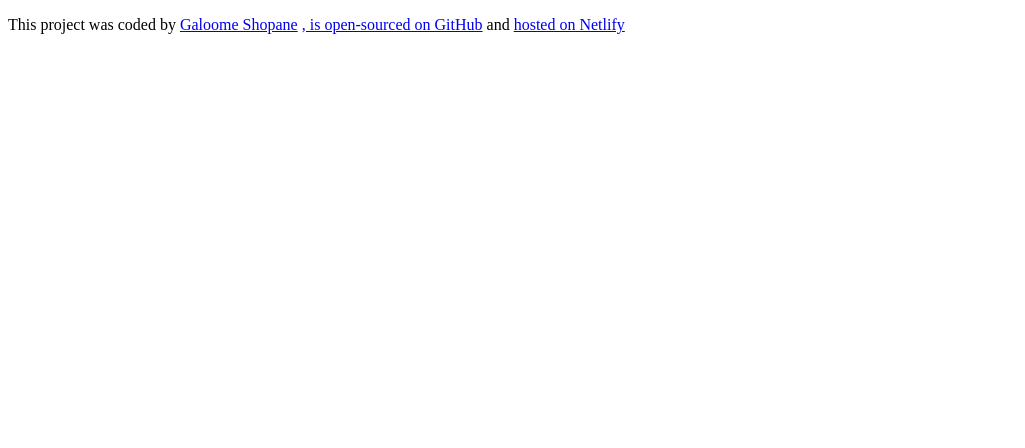
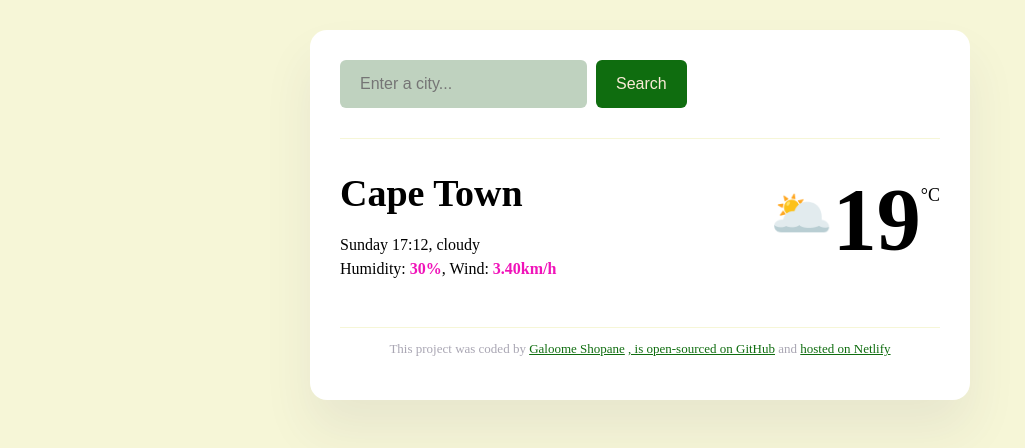
Before and after one commit to Shalommy/weatherforecast, a plain HTML site: page index.html in a window 1280 px wide. Shown: the whole page, without its empty margins (0-1025 px from the left). Drawn offline with Linux system fonts and the light colour scheme.

Commit message:
added javascript

```diff
--- a/index.html
+++ b/index.html
@@ -3,10 +3,42 @@
 <head>
     <meta charset="UTF-8">
     <meta name="viewport" content="width=device-width, initial-scale=1.0">
+    <link rel="preconnect" href="https://fonts.googleapis.com" />
+    <link rel="preconnect" href="https://fonts.gstatic.com" crossorigin />
+    <link
+      href="https://fonts.googleapis.com/css2?family=Roboto:ital,wght@0,100;0,400;0,500;0,700;0,900;1,100;1,300;1,400;1,500;1,700;1,900&display=swap"
+      rel="stylesheet"
+    />
+    <link rel="stylesheet" href="src/style.css"/>
     <title>weatherforecast
     </title>
 </head>
 <body>
+    <div class="weather-app">
+    <header>
+        <form class="search-form">
+            <input type="search" placeholder="Enter a city..." required class="search-form-input"/>
+            <input type="submit" value="Search" class="search-form-button"/>
+        </form>
+    </header>
+    <main>
+        <div class="weather-app-data">
+        <div>
+        <h1 class="weather-app-city">Cape Town</h1>
+        <p class="weather-app-details">
+            Sunday 17:12, cloudy
+            <br/>
+            Humidity: <strong>30%</strong>, Wind: <strong>3.40km/h</strong>
+        </p>
+        </div>
+        <div class="weather-app-temperature-container">
+        <div class="weather-app-icon">🌥️</div>
+         <div class="weather-app-temperature"> 19</div>
+            <div class="weather-app-unit"> °C </div>
+
+        </div>
+        </div>
+    </main>
    <footer>
     <p>
     This project was coded by
@@ -15,6 +47,8 @@
     <a href="https://theeweatherforecast.netlify.app/" target="_blank">hosted on Netlify</a>
   </p>
 </footer>
+</div>
+</body>
+<script src="src/index.js"></script>
 
-</body>
 </html>
--- /dev/null
+++ b/src/index.js
@@ -0,0 +1,55 @@
+function handleSearchSubmit(event){
+    event.preventDefault();
+    let searchInput = document.querySelector("#search-form-input");
+    let cityElement = document.querySelector("#city");
+    cityElement.innerHTML = searchInput.ariaValueMax;
+}
+
+let searchFormElement = document.querySelector("#search-form");
+searchFormElement.addEventListener("submit", handleSearchSubmit);
+
+function search(event) {
+    event.preventDefault();
+    let searchInputElement = document.querySelector("#search-input");
+    let city = searchInputElement.value;
+
+    let apiKey = "b2a5adcct04b33178913oc335f405433";
+    let apiUrl = `https://api.shecodes.io/weather/v1/current?query=${city}&key=${apiKey}&units=metric`;
+
+    axios.get(apiUrl).then(displayTemperature);
+  }
+
+  function formatDate(date) {
+    let minutes = date.getMinutes();
+    let hours = date.getHours();
+    let day = date.getDay();
+
+    if (minutes < 10) {
+      minutes = `0${minutes}`;
+    }
+
+    if (hours < 10) {
+      hours = `0${hours}`;
+    }
+
+    let days = [
+      "Sunday",
+      "Monday",
+      "Tuesday",
+      "Wednesday",
+      "Thursday",
+      "Friday",
+      "Saturday"
+    ];
+
+    let formattedDay = days[day];
+    return `${formattedDay} ${hours}:${minutes}`;
+  }
+
+  let searchForm = document.querySelector("#search-form");
+  searchForm.addEventListener("submit", search);
+
+  let currentDateELement = document.querySelector("#current-date");
+  let currentDate = new Date();
+
+  currentDateELement.innerHTML = formatDate(currentDate);
--- /dev/null
+++ b/src/style.css
@@ -0,0 +1,88 @@
+body{
+    background-color: rgb(246, 246, 215);
+}
+
+a{
+    color: rgb(15, 109, 15);
+}
+.weather-app{
+    background: white;
+    max-width: 600px;
+    margin: 30px auto;
+    box-shadow: 0 30px 50px rgba(65, 50, 100, 0.08);
+    border-radius: 17px;
+    padding:30px;
+}
+header{
+    border-bottom: 1px solid rgb(246, 246, 215);
+    padding: 0 0 30px 0;
+}
+
+
+footer{  border-top: 1px solid rgb(246, 246, 215);
+    text-align: center;
+    padding-top: 30px 0 0 0;
+    font-size: 13px;
+    color: rgba(39, 33, 66, 0.4);
+}
+
+.search-form-input{
+    background-color:rgb(191, 210, 191);
+    border: none;
+    border-radius: 6px;
+    max-width: 80%;
+    font-size: 16px;
+    padding: 15px 20px;
+}
+
+.search-form-button{
+background: rgb(15, 109, 15);
+padding: 15px 20px;
+border: none;
+font-size: 16px;
+margin-left:5px;
+border-radius: 6px;
+color:antiquewhite;
+}
+
+.weather-app-data{
+    display: flex;
+    justify-content: space-between;
+
+}
+
+main{
+    padding:30px 0
+}
+ .weather-app-details{
+   font-size: 16px;
+   color: rgba(grey);
+   line-height: 24px;
+   font-weight: 500;
+ }
+
+ .weather-app-city{
+    margin:0;
+    font-size: 38px;
+    line-height: 48px;
+ }
+ .weather-app-temperature-container{
+    display:flex;
+ }
+ .weather-app-temperature{
+    font-size: 88px;
+    font-weight: bold;
+ }
+
+ .weather-app-icon{
+ font-size: 50px;
+ margin-top: 16px;
+ }
+
+ .weather-app-unit{
+    font-size: 18px;
+    margin-top: 16px;
+ }
+ .weather-app-details strong{
+    color:rgb(240, 19, 185);
+ }
```
